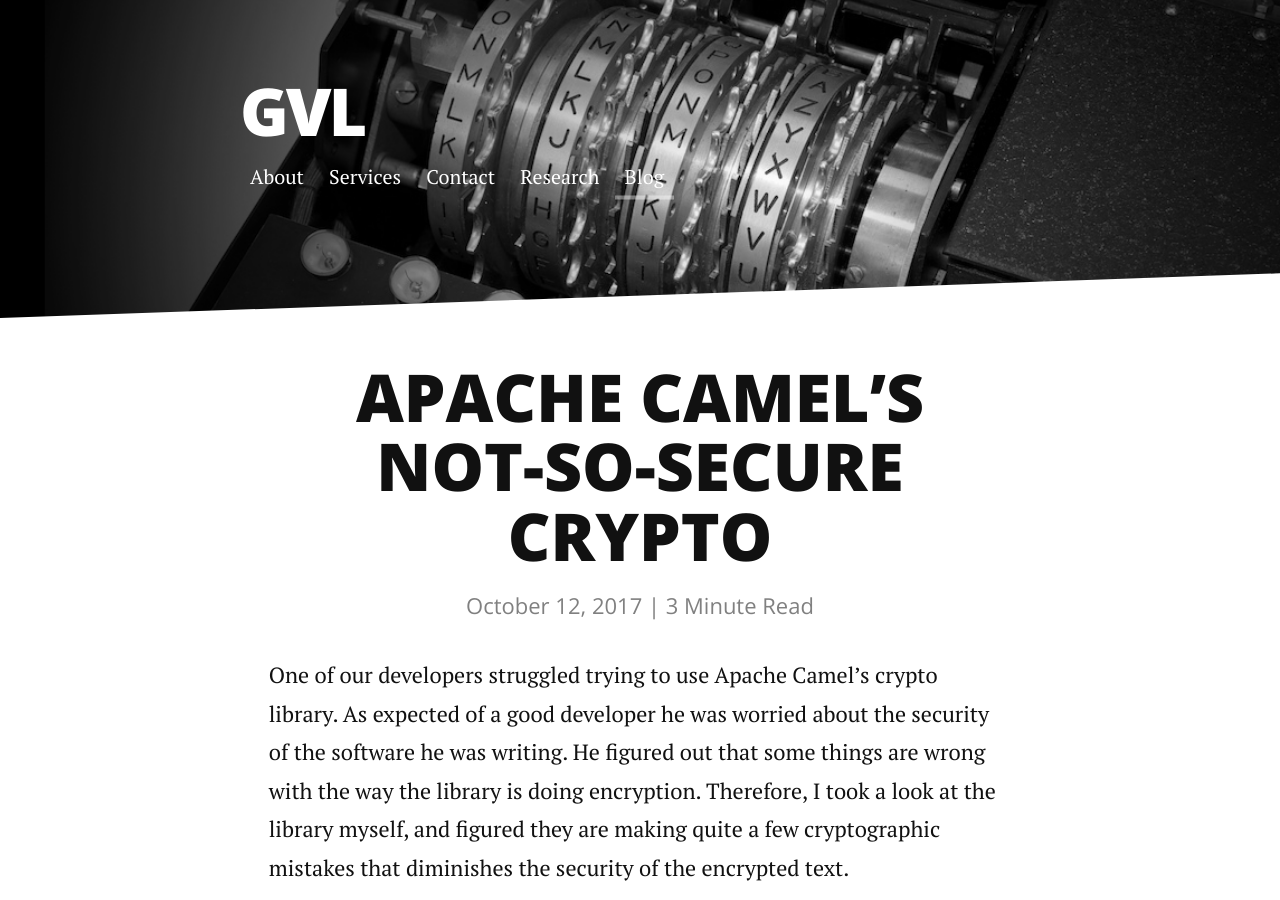
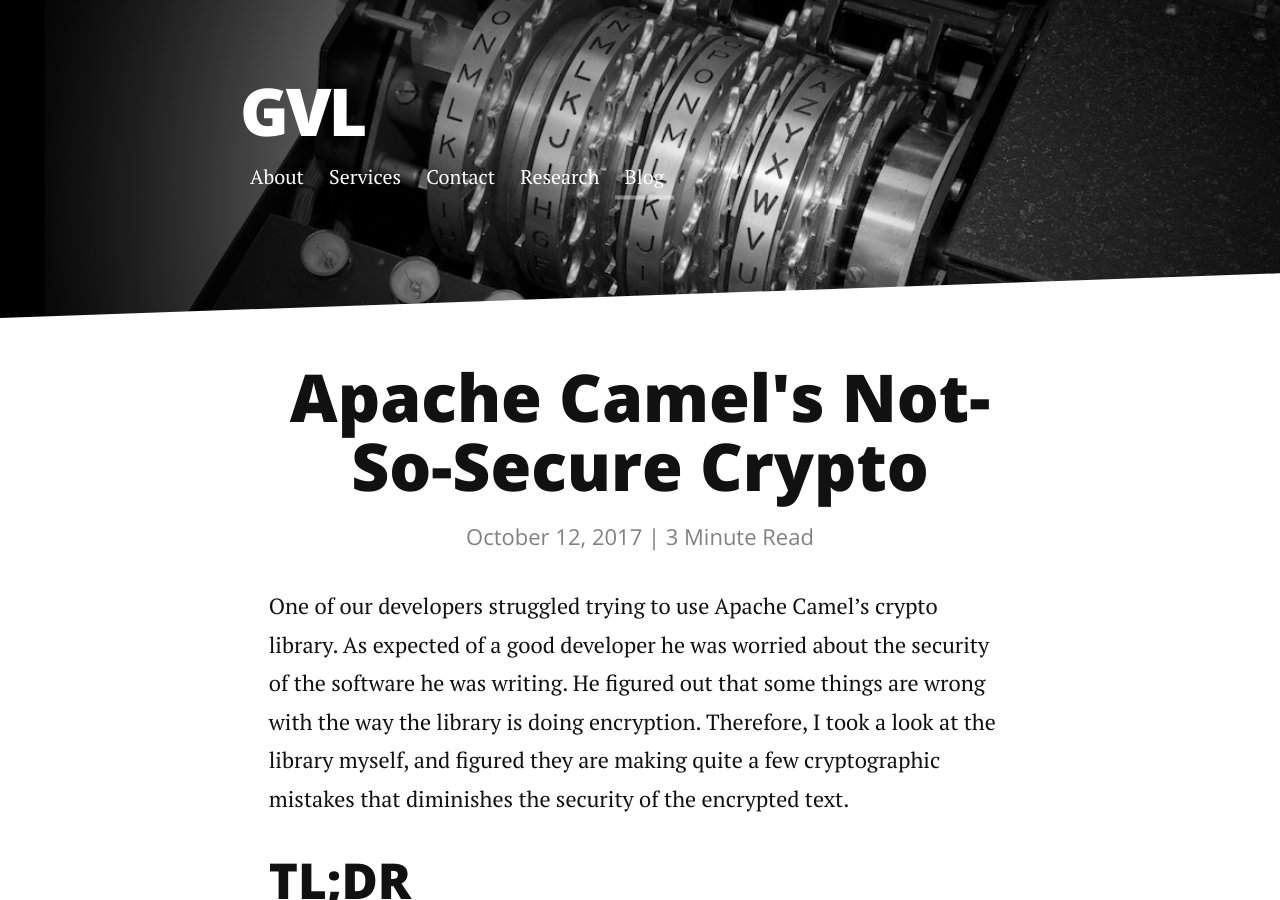
Before and after one commit to gijsvl/gijsvl.github.io, a Jekyll site: the page built from _posts/2017-10-12-apache-camel.md, in a window 1280 px wide and 900 px high. Built offline with Jekyll 4.4.1, drawn with Linux system fonts in a browser that asks for light colours; nearby versions of some CDN libraries.

```diff
--- a/_posts/2017-10-12-apache-camel.md
+++ b/_posts/2017-10-12-apache-camel.md
@@ -1,6 +1,6 @@
 ---
 layout: post
-title: APACHE CAMEL’S NOT-SO-SECURE CRYPTO
+title: Apache Camel's Not-So-Secure Crypto
 date:   2017-10-12 12:00:00
 description: One of our developers struggled trying to use Apache Camel’s crypto library. As expected of a good developer he was worried about the security of the software he was writing. He figured out that some things are wrong with the way the library is doing encryption. Therefore, I took a look at the library myself, and figured they are making quite a few cryptographic mistakes that diminishes the security of the encrypted text.
 ---
```
